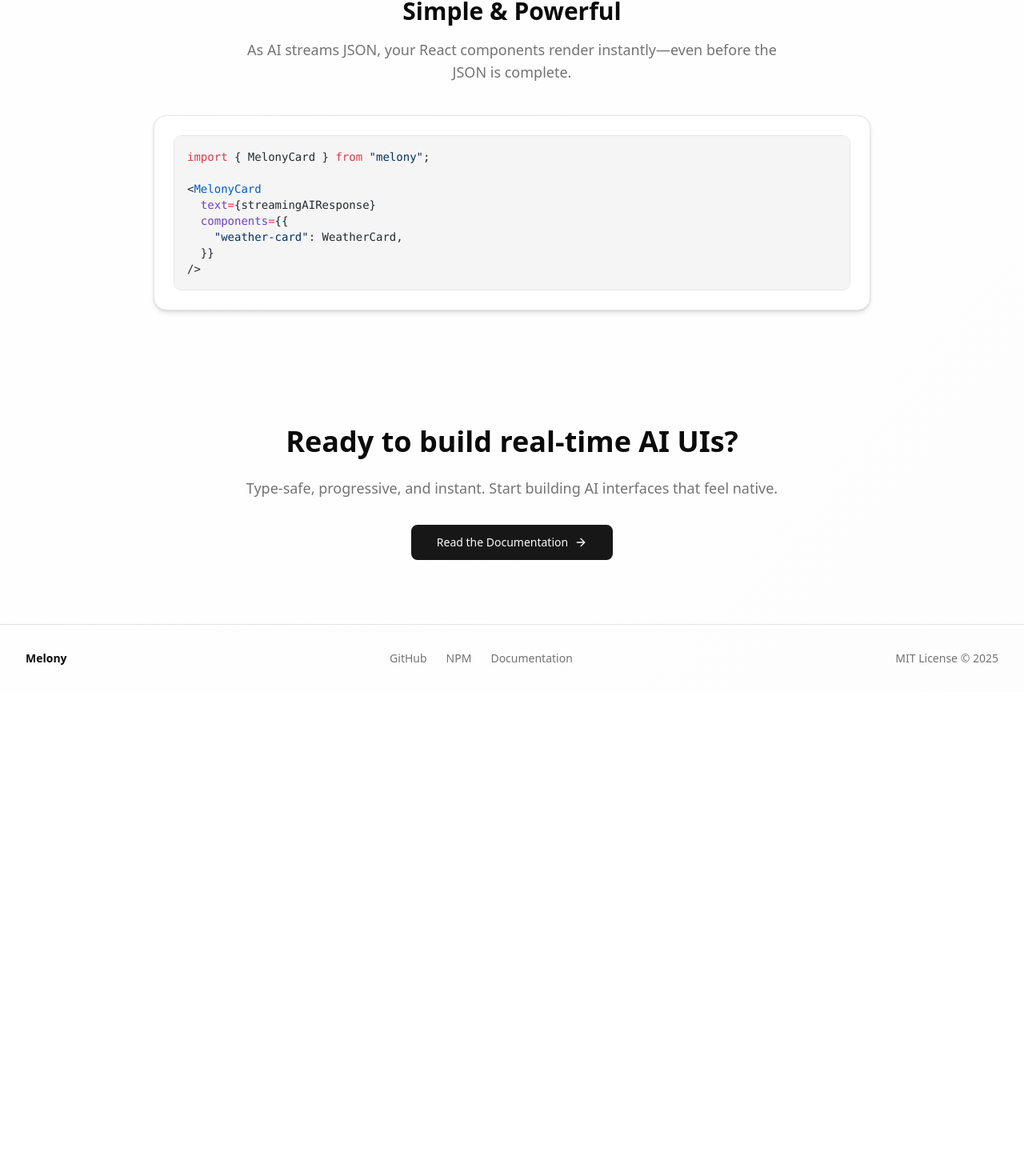
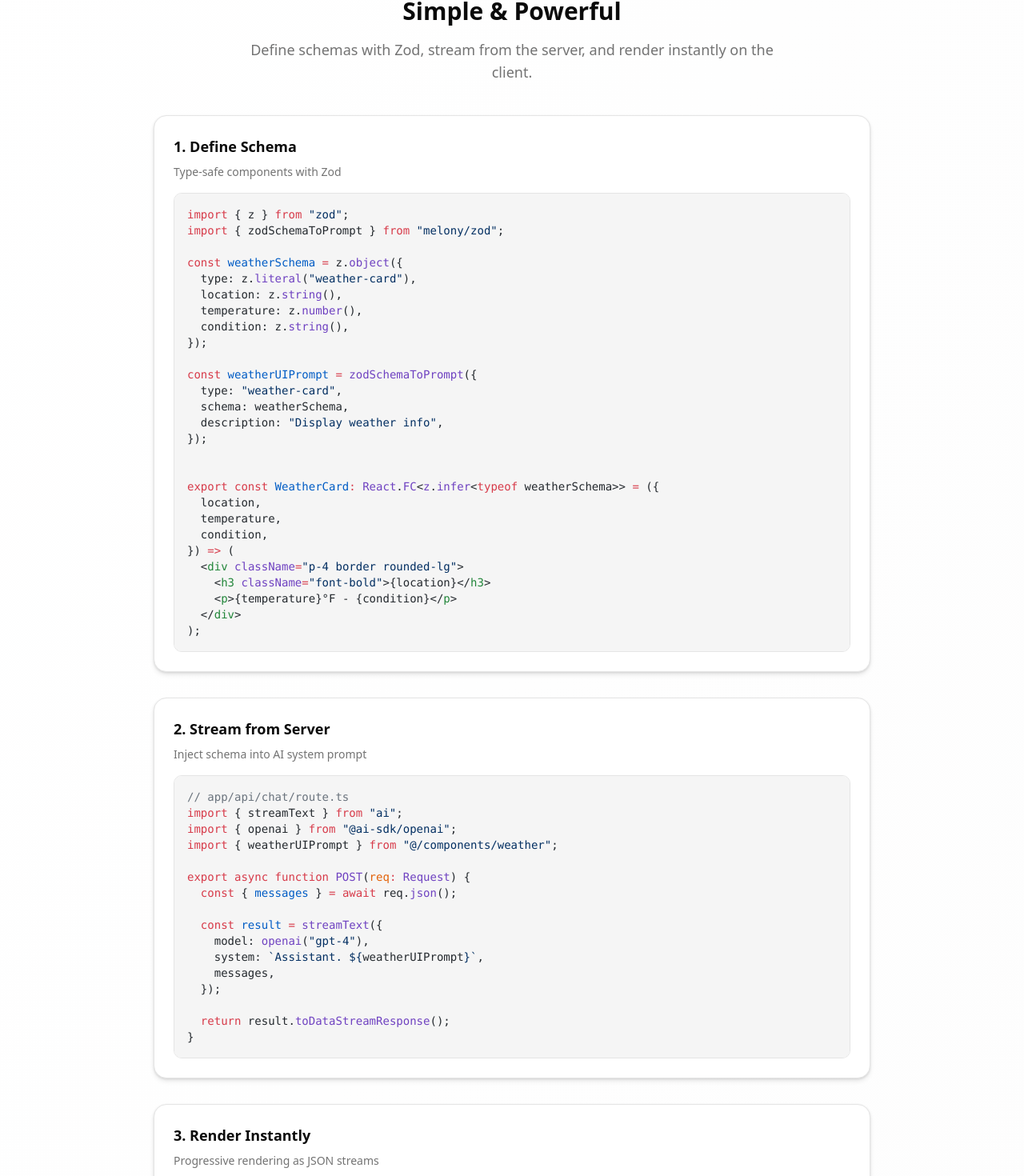
Before and after one commit to ddaras/melony.dev, a Next.js app: page / in a window 1280 px wide. Shown: the part 711-2181 px from the top of the page at 80% size. Before the commit the page ends 1576 px from the top, so only its background shows below. Built offline with nearby package versions, Linux system fonts and the light colour scheme.

Commit message:
qick start

```diff
--- a/app/docs/quick-start/page.tsx
+++ b/app/docs/quick-start/page.tsx
@@ -11,19 +11,88 @@ export default function QuickStartPage() {
       </div>
 
       <section>
-        <h2 className="text-2xl font-bold mb-4">Basic Usage</h2>
+        <h2 className="text-2xl font-bold mb-4">1. Define Your Schema</h2>
         <p className="text-muted-foreground mb-4">
-          Import <code>MelonyCard</code> and pass your streaming AI response along with your component mappings:
+          Start by creating a Zod schema for your component and generating the AI prompt:
+        </p>
+        <CodeBlock language="tsx">
+          {`import { z } from "zod";
+import { zodSchemaToPrompt } from "melony/zod";
+
+const weatherSchema = z.object({
+  type: z.literal("weather-card"),
+  location: z.string(),
+  temperature: z.number(),
+  condition: z.string(),
+});
+
+const weatherUIPrompt = zodSchemaToPrompt({
+  type: "weather-card",
+  schema: weatherSchema,
+  description: "Display current weather information",
+});
+
+// Create your component with type safety
+type WeatherCardProps = z.infer<typeof weatherSchema>;
+
+export const WeatherCard: React.FC<WeatherCardProps> = ({
+  location,
+  temperature,
+  condition,
+}) => (
+  <div className="p-4 border rounded-lg">
+    <h3 className="font-bold">{location}</h3>
+    <p>{temperature}°F - {condition}</p>
+  </div>
+);`}
+        </CodeBlock>
+      </section>
+
+      <section>
+        <h2 className="text-2xl font-bold mb-4">2. Server-Side Setup</h2>
+        <p className="text-muted-foreground mb-4">
+          Inject the generated prompt into your AI system message:
+        </p>
+        <CodeBlock language="tsx">
+          {`// app/api/chat/route.ts
+import { openai } from "@ai-sdk/openai";
+import { streamText } from "ai";
+import { weatherUIPrompt } from "@/components/weather";
+
+export async function POST(req: Request) {
+  const { messages } = await req.json();
+
+  const result = streamText({
+    model: openai("gpt-4"),
+    system: \`You are a helpful assistant. \${weatherUIPrompt}\`,
+    messages,
+  });
+
+  return result.toDataStreamResponse();
+}`}
+        </CodeBlock>
+      </section>
+
+      <section>
+        <h2 className="text-2xl font-bold mb-4">3. Client-Side Rendering</h2>
+        <p className="text-muted-foreground mb-4">
+          Use <code>MelonyCard</code> to render streaming components:
         </p>
         <CodeBlock language="tsx">
           {`import { MelonyCard } from "melony";
+import { useChat } from "ai/react";
 
-<MelonyCard
-  text={streamingAIResponse}
-  components={{
-    "weather-card": WeatherCard,
-  }}
-/>;`}
+export default function Chat() {
+  const { messages } = useChat({ api: "/api/chat" });
+
+  return messages.map((message) => (
+    <MelonyCard
+      key={message.id}
+      text={message.content}
+      components={{ "weather-card": WeatherCard }}
+    />
+  ));
+}`}
         </CodeBlock>
         <p className="text-muted-foreground mt-4">
           As the AI streams <code>{'{"type": "weather-card", "temperature": 72...'}</code>, your component renders immediately—even before the JSON is complete.
--- a/app/page.tsx
+++ b/app/page.tsx
@@ -72,7 +72,7 @@ export default function Page() {
             </Button>
           </div>
           <code className="px-4 py-2 bg-muted rounded-lg text-sm font-mono inline-block">
-            npm install melony zod
+            pnpm add melony zod
           </code>
         </div>
       </section>
@@ -83,21 +83,109 @@ export default function Page() {
           <div className="text-center mb-10">
             <h2 className="text-3xl font-bold mb-4">Simple & Powerful</h2>
             <p className="text-lg text-muted-foreground max-w-2xl mx-auto">
-              As AI streams JSON, your React components render instantly—even
-              before the JSON is complete.
+              Define schemas with Zod, stream from the server, and render
+              instantly on the client.
             </p>
           </div>
+
+          <div className="space-y-8">
+            {/* Step 1: Define Schema */}
             <div className="bg-background border rounded-2xl p-6 shadow-lg">
+              <div className="mb-4">
+                <h3 className="text-lg font-semibold mb-2">1. Define Schema</h3>
+                <p className="text-sm text-muted-foreground">
+                  Type-safe components with Zod
+                </p>
+              </div>
+              <CodeBlock language="tsx">
+                {`import { z } from "zod";
+import { zodSchemaToPrompt } from "melony/zod";
+
+const weatherSchema = z.object({
+  type: z.literal("weather-card"),
+  location: z.string(),
+  temperature: z.number(),
+  condition: z.string(),
+});
+
+const weatherUIPrompt = zodSchemaToPrompt({
+  type: "weather-card",
+  schema: weatherSchema,
+  description: "Display weather info",
+});
+
+
+export const WeatherCard: React.FC<z.infer<typeof weatherSchema>> = ({
+  location,
+  temperature,
+  condition,
+}) => (
+  <div className="p-4 border rounded-lg">
+    <h3 className="font-bold">{location}</h3>
+    <p>{temperature}°F - {condition}</p>
+  </div>
+);`}
+              </CodeBlock>
+            </div>
+
+            {/* Step 2: Server-Side */}
+            <div className="bg-background border rounded-2xl p-6 shadow-lg">
+              <div className="mb-4">
+                <h3 className="text-lg font-semibold mb-2">
+                  2. Stream from Server
+                </h3>
+                <p className="text-sm text-muted-foreground">
+                  Inject schema into AI system prompt
+                </p>
+              </div>
+              <CodeBlock language="tsx">
+                {`// app/api/chat/route.ts
+import { streamText } from "ai";
+import { openai } from "@ai-sdk/openai";
+import { weatherUIPrompt } from "@/components/weather";
+
+export async function POST(req: Request) {
+  const { messages } = await req.json();
+
+  const result = streamText({
+    model: openai("gpt-4"),
+    system: \`Assistant. \${weatherUIPrompt}\`,
+    messages,
+  });
+
+  return result.toDataStreamResponse();
+}`}
+              </CodeBlock>
+            </div>
+
+            {/* Step 3: Client-Side */}
+            <div className="bg-background border rounded-2xl p-6 shadow-lg">
+              <div className="mb-4">
+                <h3 className="text-lg font-semibold mb-2">
+                  3. Render Instantly
+                </h3>
+                <p className="text-sm text-muted-foreground">
+                  Progressive rendering as JSON streams
+                </p>
+              </div>
               <CodeBlock language="tsx">
                 {`import { MelonyCard } from "melony";
+import { useChat } from "ai/react";
 
+function Chat() {
+  const { messages } = useChat();
+
+  return messages.map(m => (
     <MelonyCard
-  text={streamingAIResponse}
+      text={m.content}
       components={{
-    "weather-card": WeatherCard,
+        "weather-card": WeatherCard
       }}
-/>`}
+    />
+  ));
+}`}
               </CodeBlock>
+            </div>
           </div>
         </div>
       </section>
```
Lines whose indentation alone changed are shown as unchanged.
